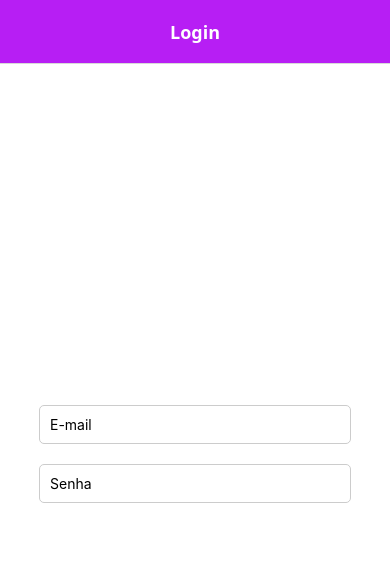
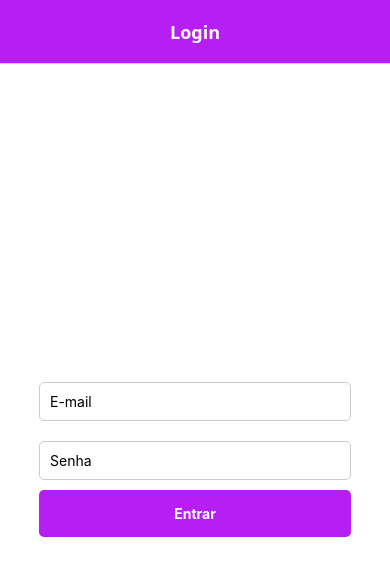
Before and after one commit to Ph-Xavier/GitView, a React Native app: screen /login in a window 390 px wide. Shown: the top 576 px of the page. Built offline with nearby package versions, Linux system fonts and the light colour scheme.

Commit message:
feat: implementando o restante do login

```diff
--- a/src/pages/login.js
+++ b/src/pages/login.js
@@ -14,6 +14,14 @@ const Login = () => {
   const [password, setPassword] = useState("");
   const navigation = useNavigation();
 
+  const handleLogin = () => {
+    if (email === "pedro@gmail.com" && password === "123456") {
+      navigation.navigate("main");
+    } else {
+      Alert.alert("Erro", "E-mail ou senha incorretos.");
+    }
+  };
+
   return (
     <View style={styles.container}>
       <TextInput
@@ -29,6 +37,9 @@ const Login = () => {
         onChangeText={setPassword}
         secureTextEntry={true}
       />
+      <TouchableOpacity style={styles.button} onPress={handleLogin}>
+        <Text style={styles.buttonText}>Entrar</Text>
+      </TouchableOpacity>
     </View>
   );
 };
@@ -48,6 +59,17 @@ const styles = StyleSheet.create({
     marginVertical: 10,
     width: "80%",
   },
+  button: {
+    backgroundColor: "#b71ef4",
+    borderRadius: 5,
+    padding: 15,
+    width: "80%",
+    alignItems: "center",
+  },
+  buttonText: {
+    color: "#FFF",
+    fontWeight: "bold",
+  },
 });
 
 export default Login;
```
